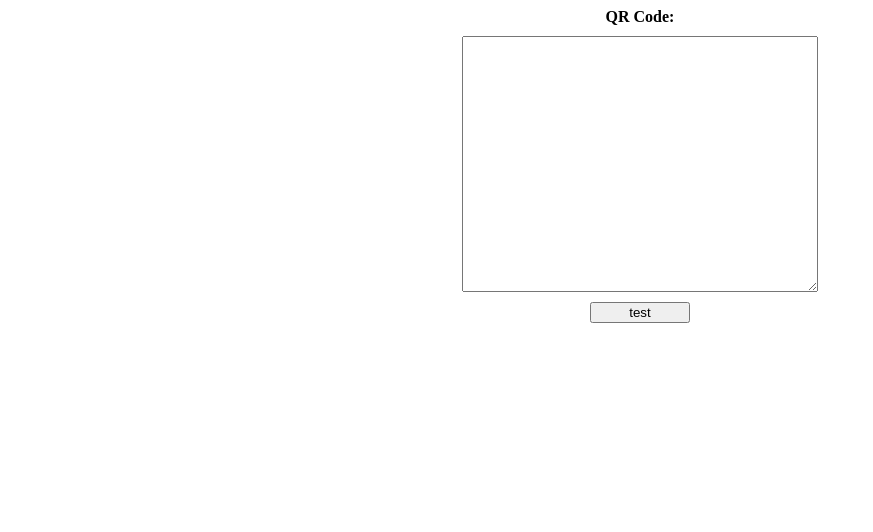
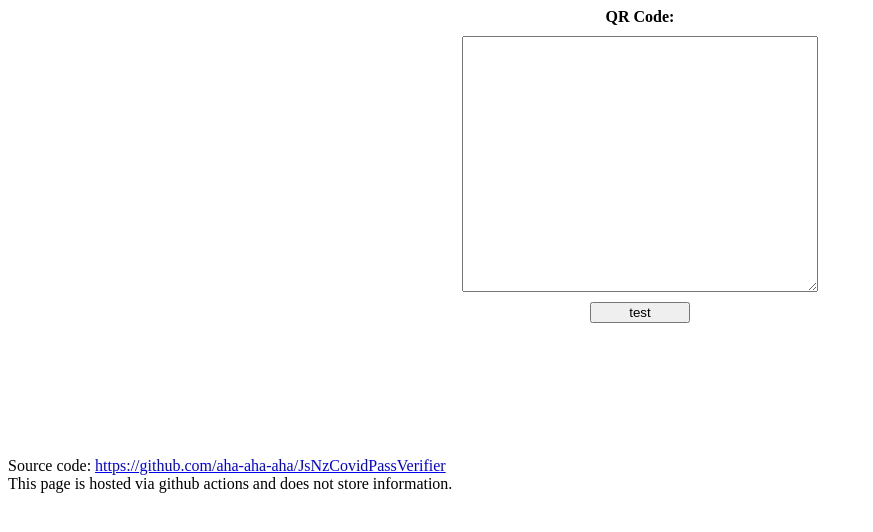
Before and after one commit to aha-aha-aha/JsNzCovidPassVerifier, a plain HTML site: page index.html in a window 1280 px wide. Shown: the whole page, without its empty margins (0-873 px from the left). Drawn offline with Linux system fonts and the light colour scheme.

Commit message:
added link to repo to index file

```diff
--- a/index.html
+++ b/index.html
@@ -27,6 +27,11 @@
                 <div id="failureDetails" style="color: white;"></div>
             </div>
         </div>
+
+		<div id="info">
+			Source code: <a href="https://github.com/aha-aha-aha/JsNzCovidPassVerifier">https://github.com/aha-aha-aha/JsNzCovidPassVerifier</a><br />
+			This page is hosted via github actions and does not store information.
+		</div>
     </div>
 </body>
 </html>
```
